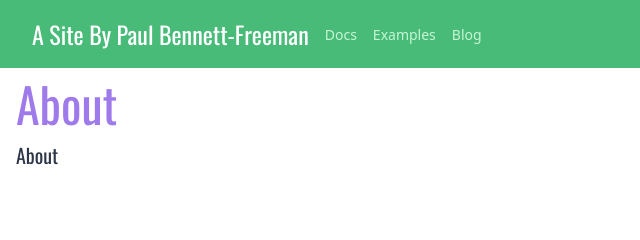
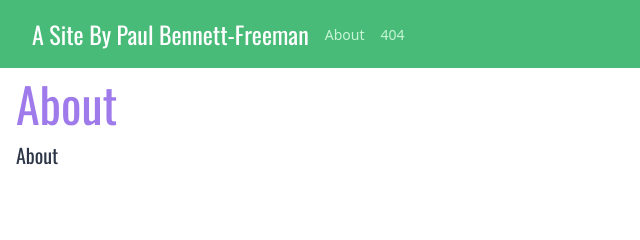
Before and after one commit to OddEssay/gatsby-theme-oddessay, a Gatsby site: page /about in a window 1280 px wide. Shown: the top 240 px of the page, 0-640 px from the left. Built offline with nearby package versions, Linux system fonts and the light colour scheme; Gatsby itself is replaced by a stand-in of ours.

Commit message:
🔩 Define sections in gatsby-config and use in HeroLayout and Header

```diff
--- a/gatsby-config.js
+++ b/gatsby-config.js
@@ -1,6 +1,11 @@
 module.exports = {
     siteMetadata: {
-        title: `A Site By Paul Bennett-Freeman`
+        title: `A Site By Paul Bennett-Freeman`,
+        sections: [
+            { title: 'About', link: '/about' },
+            { title: '404', link: '/404' }
+
+        ]
     },
     plugins: [
         `gatsby-plugin-react-helmet`,
--- a/src/layouts/page.stories.tsx
+++ b/src/layouts/page.stories.tsx
@@ -20,7 +20,15 @@ end
 `;
 
 export const hello_world = () => (
-  <Page siteTitle="Hello World" pageTitle="Hi">
+  <Page
+    siteTitle="Hello World"
+    pageTitle="Hi"
+    sections={[
+      { title: 'One', link: '#' },
+      { title: 'Two', link: '#' },
+      { title: 'Three', link: '#' },
+    ]}
+  >
     <ReactMarkdown>{markdown}</ReactMarkdown>
   </Page>
 );
--- a/src/layouts/page.tsx
+++ b/src/layouts/page.tsx
@@ -5,9 +5,16 @@ import Link from 'gatsby-link'; // Using this style of import to make StoryBook
 type PageProps = {
   pageTitle: string;
   siteTitle: string;
+  sections: { link: string; title: string }[];
 };
 
-const Header = ({ siteTitle }: { siteTitle: string }) => {
+const Header = ({
+  siteTitle,
+  sections,
+}: {
+  siteTitle: string;
+  sections: { link: string; title: string }[];
+}) => {
   const [isOpen, setOpen] = useState(false);
   const toggleOpen = () => {
     console.log('Toggling', isOpen);
@@ -41,24 +48,14 @@ const Header = ({ siteTitle }: { siteTitle: string }) => {
           } flex-grow tablet:flex tablet:items-center tablet:w-auto`}
         >
           <div className="text-sm tablet:flex-grow">
-            <a
-              href="#responsive-header"
-              className="block mt-4 tablet:inline-block tablet:mt-0 text-green-200 hover:text-white mr-4"
-            >
-              Docs
-            </a>
-            <a
-              href="#responsive-header"
-              className="block mt-4 tablet:inline-block tablet:mt-0 text-green-200 hover:text-white mr-4"
-            >
-              Examples
-            </a>
-            <a
-              href="#responsive-header"
-              className="block mt-4 tablet:inline-block tablet:mt-0 text-green-200 hover:text-white"
-            >
-              Blog
-            </a>
+            {sections.map(({ link, title }) => (
+              <Link
+                to={link}
+                className="block mt-4 tablet:inline-block tablet:mt-0 text-green-200 hover:text-white mr-4"
+              >
+                {title}
+              </Link>
+            ))}
           </div>
         </div>
       </nav>
@@ -77,11 +74,12 @@ const Footer = () => {
 export const Page: FunctionComponent<PageProps> = ({
   siteTitle,
   pageTitle,
+  sections,
   children,
 }) => {
   return (
     <div className="flex flex-col min-h-screen min-w-full">
-      <Header siteTitle={siteTitle} />
+      <Header siteTitle={siteTitle} sections={sections} />
       <main className="flex-grow">
         <Heading title={pageTitle}></Heading>
         <section>{children}</section>
--- a/src/pages/about.tsx
+++ b/src/pages/about.tsx
@@ -5,18 +5,21 @@ import Page from '../layouts/page';
 const AboutPage = ({
   data: {
     site: {
-      siteMetadata: { title: siteTitle },
+      siteMetadata: { title: siteTitle, sections },
     },
   },
 }: {
   data: {
     site: {
-      siteMetadata: { title: string };
+      siteMetadata: {
+        title: string;
+        sections: { link: string; title: string }[];
+      };
     };
   };
 }) => {
   return (
-    <Page siteTitle={siteTitle} pageTitle="About">
+    <Page siteTitle={siteTitle} pageTitle="About" sections={sections}>
       <h2>About</h2>
     </Page>
   );
@@ -27,6 +30,10 @@ export const query = graphql`
     site {
       siteMetadata {
         title
+        sections {
+          link
+          title
+        }
       }
     }
   }
--- a/src/pages/index.tsx
+++ b/src/pages/index.tsx
@@ -1,44 +1,38 @@
-import * as React from 'react'
-import Link from 'gatsby-link'
-import { graphql } from 'gatsby'
-import {Text} from '../components/typeography'
-import {Card} from '../components/cards'
-import storybookImg from './storybook.png'
+import * as React from 'react';
+import Link from 'gatsby-link';
+import { graphql } from 'gatsby';
+import { Text } from '../components/typeography';
+import { Card } from '../components/cards';
+import storybookImg from './storybook.png';
 
-import HeroLayout from "../layouts/hero";
-
+import HeroLayout from '../layouts/hero';
 
 interface IndexPageProps {
   data: {
     site: {
       siteMetadata: {
-        title: string
-      }
-    }
-  }
+        title: string;
+        sections: { link: string; title: string }[];
+      };
+    };
+  };
 }
 
 export default class extends React.Component<IndexPageProps, {}> {
   constructor(props: IndexPageProps, context: any) {
-    super(props, context)
+    super(props, context);
   }
   public render() {
     return (
       <HeroLayout
-          siteTitle={this.props.data.site.siteMetadata.title}
-          sections={[
-              {title:'About',link:'/about'},
-              {title:'About',link:'/about'},
-              {title:'About',link:'/about'},
-            {title:'About',link:'/about'},
-            {title:'About',link:'/about'},
-              ]}
+        siteTitle={this.props.data.site.siteMetadata.title}
+        sections={this.props.data.site.siteMetadata.sections}
       >
-          <Card title='Storybook' backgroundImage={storybookImg}>
-            <Link to="/storybook/">View the Storybook for this theme.</Link>
-          </Card>
+        <Card title="Storybook" backgroundImage={storybookImg}>
+          <Link to="/storybook/">View the Storybook for this theme.</Link>
+        </Card>
       </HeroLayout>
-    )
+    );
   }
 }
 
@@ -47,7 +41,11 @@ export const pageQuery = graphql`
     site {
       siteMetadata {
         title
+        sections {
+          link
+          title
+        }
       }
     }
   }
-`
+`;
```
